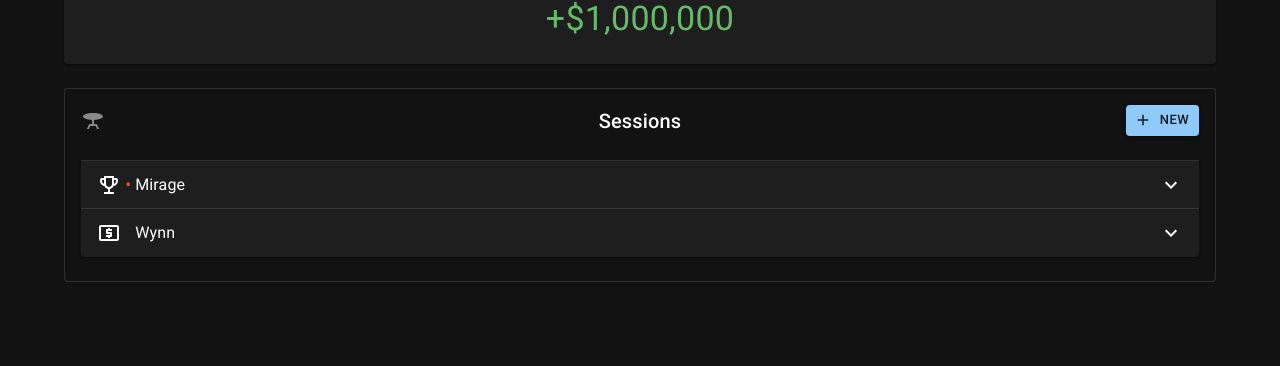
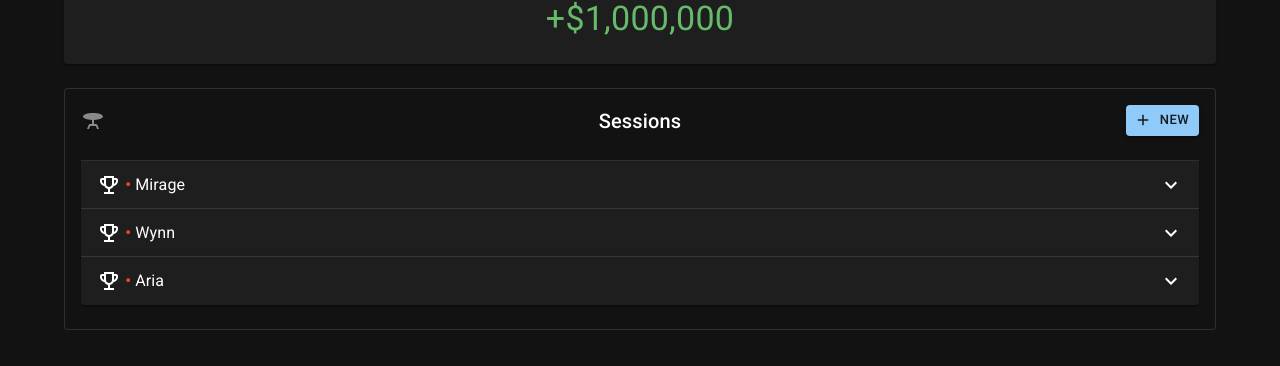
Before and after one commit to stedwick/pokertracker, a React (Create React App) app: page / in a window 1280 px wide. Shown: the part 138-504 px from the top of the page. Built offline with nearby package versions, Linux system fonts and the light colour scheme; no server answers.

Commit message:
New session button re-factoring with onClick

```diff
--- a/src/Poker/PokerSession.js
+++ b/src/Poker/PokerSession.js
@@ -1,31 +1,23 @@
 import * as React from 'react';
 
-import {Box, Card, CardContent, Accordion, AccordionSummary, AccordionDetails, Typography, Button} from '@mui/material';
+import {Accordion, AccordionSummary, AccordionDetails, Typography} from '@mui/material';
 import ExpandMoreIcon from '@mui/icons-material/ExpandMore';
-import TableBarIcon from '@mui/icons-material/TableBar';
 import EmojiEventsOutlinedIcon from '@mui/icons-material/EmojiEventsOutlined';
-import LocalAtmOutlinedIcon from '@mui/icons-material/LocalAtmOutlined';
-import AddIcon from '@mui/icons-material/Add';
 
-function PokerSession() {
+export class PokerSession extends React.Component {
+  constructor(props) {
+    super(props);
+  }
+
+  render() {
+    const location = this.props.details.location;
+
     return (
-    <Card variant="outlined">
-      <CardContent sx={{position: 'relative'}}>
-        <Typography variant="h6" sx={{ color: 'text.disabled', position: 'absolute'}}>
-          <TableBarIcon sx={{ verticalAlign: 'sub'}}/>
-        </Typography>
-        <Box sx={{position: "absolute", right: '0', marginRight: 2}}>
-          <Button variant="contained" size="small" startIcon={<AddIcon />}>
-            New
-          </Button>
-        </Box>
-        <Typography variant="h6" align="center">Sessions</Typography>
-        <br/>
       <Accordion>
         <AccordionSummary expandIcon={<ExpandMoreIcon />}>
           <EmojiEventsOutlinedIcon />
           <Typography color="error" sx={{fontWeight: 'bold'}}>&nbsp;•&nbsp;</Typography>
-            <Typography>Mirage</Typography>
+          <Typography>{location}</Typography>
         </AccordionSummary>
         <AccordionDetails>
           <Typography>
@@ -34,22 +26,8 @@ function PokerSession() {
           </Typography>
         </AccordionDetails>
       </Accordion>
-        <Accordion>
-          <AccordionSummary expandIcon={<ExpandMoreIcon />}>
-            <LocalAtmOutlinedIcon/>
-            <Typography color="error" sx={{visibility: "hidden", fontWeight: 'bold'}}>&nbsp;•&nbsp;</Typography>
-            <Typography>Wynn</Typography>
-          </AccordionSummary>
-          <AccordionDetails>
-            <Typography>
-              Lorem ipsum dolor sit amet, consectetur adipiscing elit. Suspendisse
-              malesuada lacus ex, sit amet blandit leo lobortis eget.
-            </Typography>
-          </AccordionDetails>
-        </Accordion>
-      </CardContent>
-    </Card>
     );
+  }
 }
 
 export default PokerSession;
--- a/src/Poker/PokerSessions.js
+++ b/src/Poker/PokerSessions.js
@@ -1,10 +1,48 @@
 import * as React from 'react';
 import PokerSession from "./PokerSession.js";
+import {Box, Button, Card, CardContent, Typography} from "@mui/material";
+import TableBarIcon from "@mui/icons-material/TableBar";
+import AddIcon from "@mui/icons-material/Add";
 
-function PokerSessions() {
-  return (
-    <PokerSession/>
-  );
+export class PokerSessions extends React.Component {
+  constructor(props) {
+    super(props);
+    this.state = {pokerSessions: [
+      {location: "Mirage"},
+      {location: "Wynn"},
+      {location: "Aria"}
+    ]};
+  }
+
+  addPokerSession = () => {
+    this.setState(prevState => (
+      {pokerSessions: [{location: "Lorem"}, ...prevState.pokerSessions]})
+    );
+  }
+
+  render() {
+    const pokerSessions = this.state.pokerSessions;
+
+    return (
+      <Card variant="outlined">
+        <CardContent sx={{position: 'relative'}}>
+          <Typography variant="h6" sx={{ color: 'text.disabled', position: 'absolute'}}>
+            <TableBarIcon sx={{ verticalAlign: 'sub'}}/>
+          </Typography>
+          <Box sx={{position: "absolute", right: '0', marginRight: 2}}>
+            <Button variant="contained" size="small" startIcon={<AddIcon />} onClick={this.addPokerSession}>
+              New
+            </Button>
+          </Box>
+          <Typography variant="h6" align="center">Sessions</Typography>
+          <br/>
+          {pokerSessions.map((pokerSession, index)=>{
+            return <PokerSession key={index} details={pokerSession}/>
+          })}
+        </CardContent>
+      </Card>
+    );
+  }
 }
 
 export default PokerSessions;
```
Lines whose indentation alone changed are shown as unchanged.
